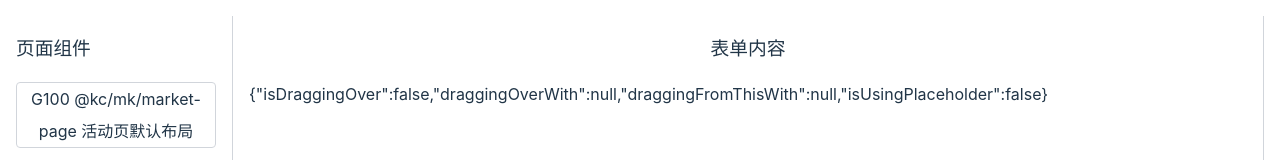
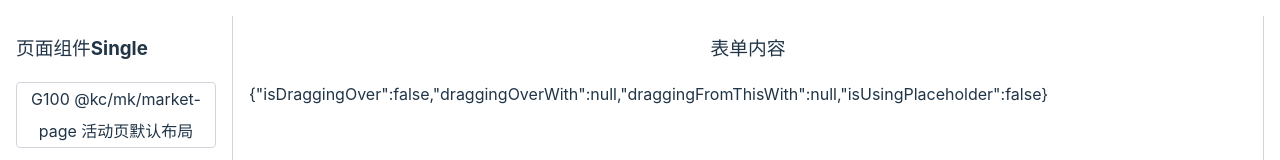
Before and after one commit to codercup2/tiny-form-design, a React (Vite) app: page / in a window 1280 px wide. Shown: the top 160 px of the page. Built offline with nearby package versions, Linux system fonts and the light colour scheme.

Commit message:
feat: 左侧区域增加 isDropDisabled，但是效果上并没看出区别

```diff
--- a/src/form-design/components/Left/SingleLevel.tsx
+++ b/src/form-design/components/Left/SingleLevel.tsx
@@ -9,8 +9,8 @@ const SingleLevel: FC<{ items: IComponentItemWithConsequenceId[] }> = ({
 }) => {
   return (
     <div className='left flex-basis-200px flex-shrink-0'>
-      <h3>页面组件</h3>
-      <Droppable droppableId={'left'}>
+      <h3>页面组件Single</h3>
+      <Droppable droppableId={'left'} isDropDisabled={true}>
         {(provided, snapshot) => {
           return (
             <div
--- a/src/form-design/components/Left/TwoLevel.tsx
+++ b/src/form-design/components/Left/TwoLevel.tsx
@@ -8,7 +8,7 @@ const TwoLevel: FC<{ items: ISeed[] }> = ({ items }) => {
     <div className='left flex-basis-200px flex-shrink-0'>
       <h3>页面组件</h3>
       <div className=''>{JSON.stringify(items)}</div>
-      <Droppable droppableId={'left'}>
+      <Droppable droppableId={'left'} isDropDisabled={true}>
         {(provided, snapshot) => {
           return (
             <div
```
